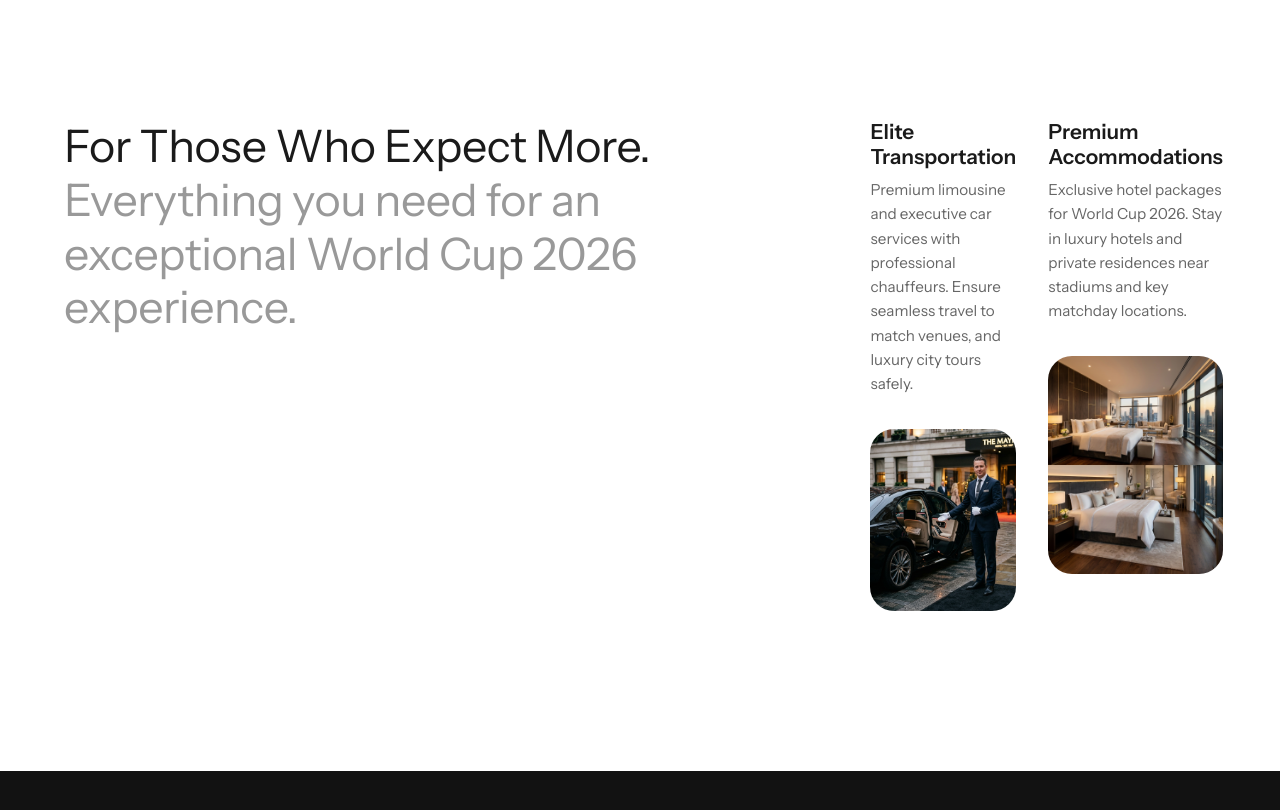
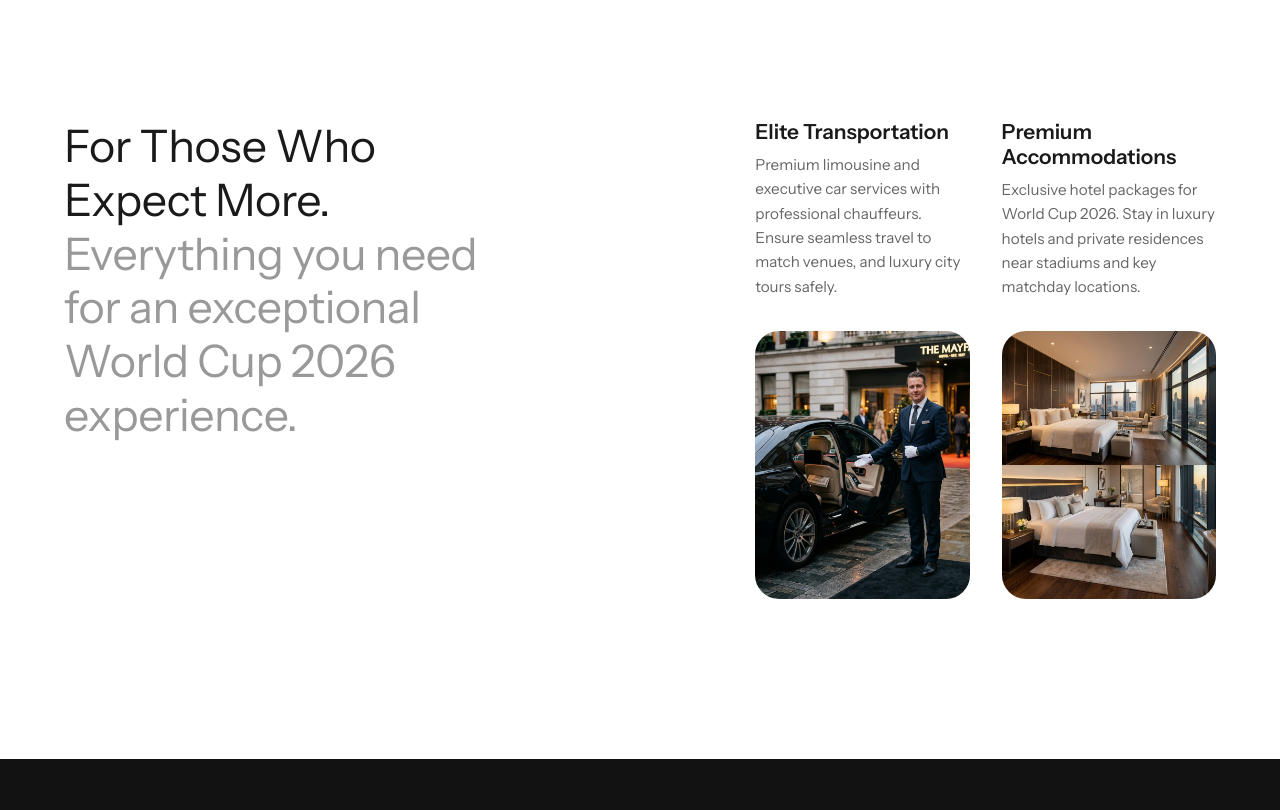
Before and after one commit to tommmywa/global-south-landing, a React (Vite) app: page / in a window 1280 px wide. Shown: the part 760-1570 px from the top of the page. Built offline with nearby package versions, Linux system fonts and the light colour scheme.

Commit message:
Update features layout to 40/10/40 split

```diff
--- a/src/components/FeaturesSection.css
+++ b/src/components/FeaturesSection.css
@@ -12,7 +12,7 @@
 }
 
 .features-text {
-  flex: 0 0 60%;
+  flex: 0 0 40%;
 }
 
 .features-text h2 {
@@ -26,7 +26,7 @@
 }
 
 .features-cards {
-  flex: 0 0 30%;
+  flex: 0 0 40%;
   display: flex;
   gap: 2rem;
 }
```
